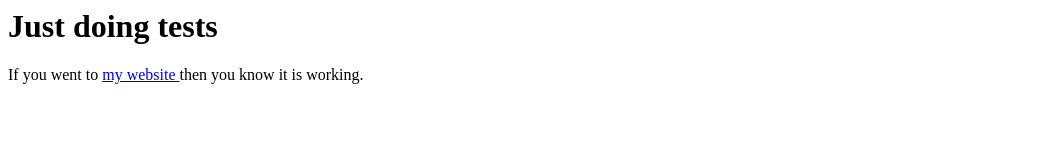
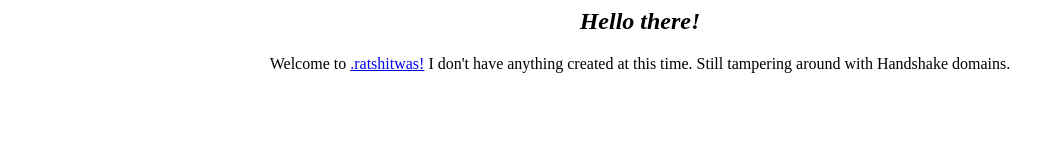
Before and after one commit to DesiredxV1to/.ratshitwas, a plain HTML site: page index.html in a window 1280 px wide. Shown: the whole page, without its empty margins (0-1061 px from the left). Drawn offline with Linux system fonts and the light colour scheme.

Commit message:
Update index.html

```diff
--- a/index.html
+++ b/index.html
@@ -1,2 +1,10 @@
-<h1>Just doing tests</h1>
-<p>If you went to <a href="web.ratshitwas/"> my website </a> then you know it is working.</p>
+<html>
+<head><meta charset="utf-8">
+	<title></title>
+</head>
+<body>
+<h2 style="font-style: italic; text-align: center;">Hello there!</h2>
+
+<p style="text-align: center;">Welcome to <a href="http://web.ratshitwas/">.ratshitwas!</a> I don't have anything created at this time. Still tampering around with Handshake domains.</p>
+</body>
+</html>
```
